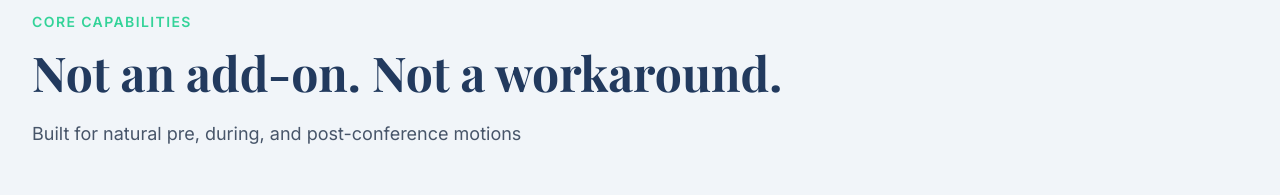
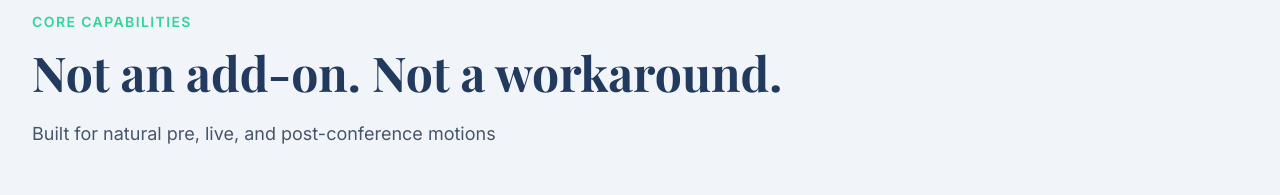
Before and after one commit to kmwinn21-beep/parlay-website, a Next.js app: page / in a window 1280 px wide. Shown: the part 4240-4435 px from the top of the page. Built offline with nearby package versions, Linux system fonts and the light colour scheme; a web font is replaced by a local one.

Commit message:
Update FeaturePillarsSection.tsx

```diff
--- a/components/marketing/FeaturePillarsSection.tsx
+++ b/components/marketing/FeaturePillarsSection.tsx
@@ -44,7 +44,7 @@ export default function FeaturePillarsSection() {
         </h2>
 
         <p className="font-inter text-lg text-brand-steel mb-12 max-w-2xl">
-          Built for natural pre, during, and post-conference motions
+          Built for natural pre, live, and post-conference motions
         </p>
 
         <div className="grid grid-cols-1 sm:grid-cols-2 lg:grid-cols-3 gap-6">
```
